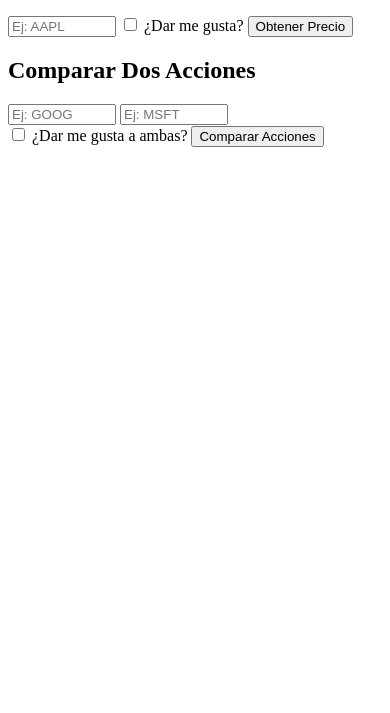
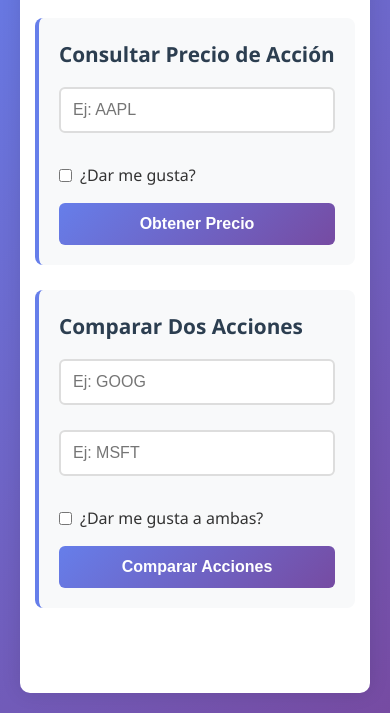
Before and after one commit to FrancoCoria921/trabajo1, a website: page views/index.html in a window 390 px wide. Shown: the part 149-862 px from the top of the page. Drawn offline with Linux system fonts and the light colour scheme.

Commit message:
Update style.css

```diff
--- a/public/style.css
+++ b/public/style.css
@@ -1,28 +1,167 @@
-#userstories {
-  margin-left: 5%;
-  margin-top: 5%;
+/* public/style.css */
+* {
+    margin: 0;
+    padding: 0;
+    box-sizing: border-box;
 }
 
-.p-50 {
-  margin: 50px;
+body {
+    font-family: 'Segoe UI', Tahoma, Geneva, Verdana, sans-serif;
+    line-height: 1.6;
+    color: #333;
+    background: linear-gradient(135deg, #667eea 0%, #764ba2 100%);
+    min-height: 100vh;
+    padding: 20px;
 }
 
-#testui {
-  margin-left: 5%;
+.container {
+    max-width: 800px;
+    margin: 0 auto;
+    background: white;
+    border-radius: 10px;
+    box-shadow: 0 0 20px rgba(0, 0, 0, 0.1);
+    padding: 30px;
 }
 
-.text-align-left {
-  text-align: left;
+h1 {
+    text-align: center;
+    color: #2c3e50;
+    margin-bottom: 30px;
+    font-size: 2.5em;
 }
 
-input[type='text'] {
-  width: 100px;
+.form-section {
+    background: #f8f9fa;
+    padding: 20px;
+    border-radius: 8px;
+    margin-bottom: 25px;
+    border-left: 4px solid #667eea;
 }
 
-.m-50 {
-  margin: 50px;
+.form-section h2 {
+    color: #2c3e50;
+    margin-bottom: 15px;
+    font-size: 1.3em;
 }
 
-.mt-200 {
-  margin-top: 200px;
+input[type="text"] {
+    width: 100%;
+    padding: 12px;
+    border: 2px solid #ddd;
+    border-radius: 6px;
+    font-size: 16px;
+    margin-bottom: 15px;
+    transition: border-color 0.3s;
 }
+
+input[type="text"]:focus {
+    border-color: #667eea;
+    outline: none;
+}
+
+.input-group {
+    display: flex;
+    gap: 10px;
+}
+
+.input-group input {
+    flex: 1;
+}
+
+.checkbox-label {
+    display: flex;
+    align-items: center;
+    margin: 15px 0;
+    font-weight: 500;
+}
+
+.checkbox-label input {
+    margin-right: 8px;
+}
+
+button {
+    background: linear-gradient(135deg, #667eea, #764ba2);
+    color: white;
+    border: none;
+    padding: 12px 24px;
+    border-radius: 6px;
+    cursor: pointer;
+    font-size: 16px;
+    font-weight: 600;
+    transition: transform 0.2s, box-shadow 0.2s;
+    width: 100%;
+}
+
+button:hover {
+    transform: translateY(-2px);
+    box-shadow: 0 4px 12px rgba(102, 126, 234, 0.4);
+}
+
+.result-section {
+    margin-top: 30px;
+    padding: 20px;
+}
+
+.stock-result {
+    background: white;
+    border: 2px solid #e9ecef;
+    border-radius: 8px;
+    padding: 20px;
+    margin-bottom: 15px;
+    box-shadow: 0 2px 4px rgba(0, 0, 0, 0.05);
+}
+
+.stock-result h3 {
+    color: #2c3e50;
+    margin-bottom: 10px;
+}
+
+.stock-result p {
+    margin: 5px 0;
+    font-size: 1.1em;
+}
+
+.price {
+    font-size: 1.4em !important;
+    font-weight: bold;
+    color: #27ae60;
+}
+
+.likes {
+    color: #e74c3c;
+    font-weight: 600;
+}
+
+.error {
+    background: #fee;
+    border: 2px solid #e74c3c;
+    color: #c0392b;
+    padding: 15px;
+    border-radius: 6px;
+    margin-top: 15px;
+}
+
+.comparison {
+    display: grid;
+    grid-template-columns: 1fr 1fr;
+    gap: 15px;
+    margin-top: 20px;
+}
+
+@media (max-width: 600px) {
+    .container {
+        padding: 15px;
+    }
+
+    .input-group {
+        flex-direction: column;
+    }
+
+    .comparison {
+        grid-template-columns: 1fr;
+    }
+
+    h1 {
+        font-size: 2em;
+    }
+}
```
